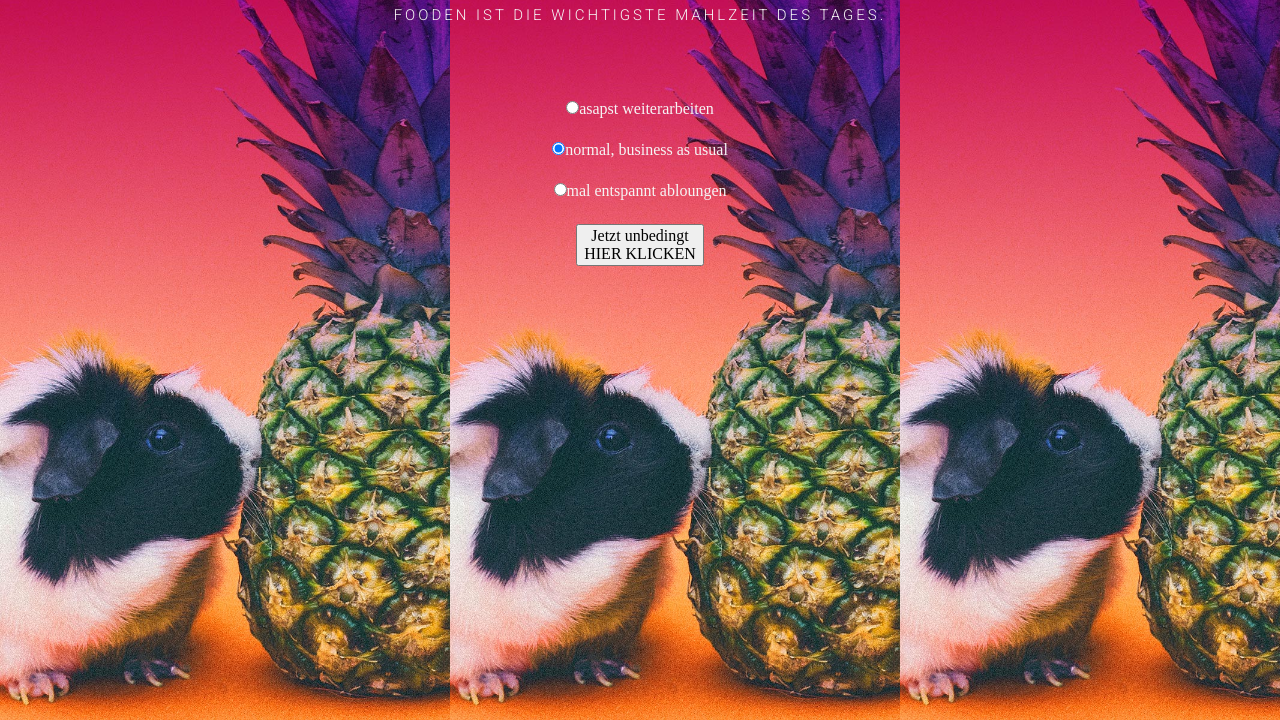
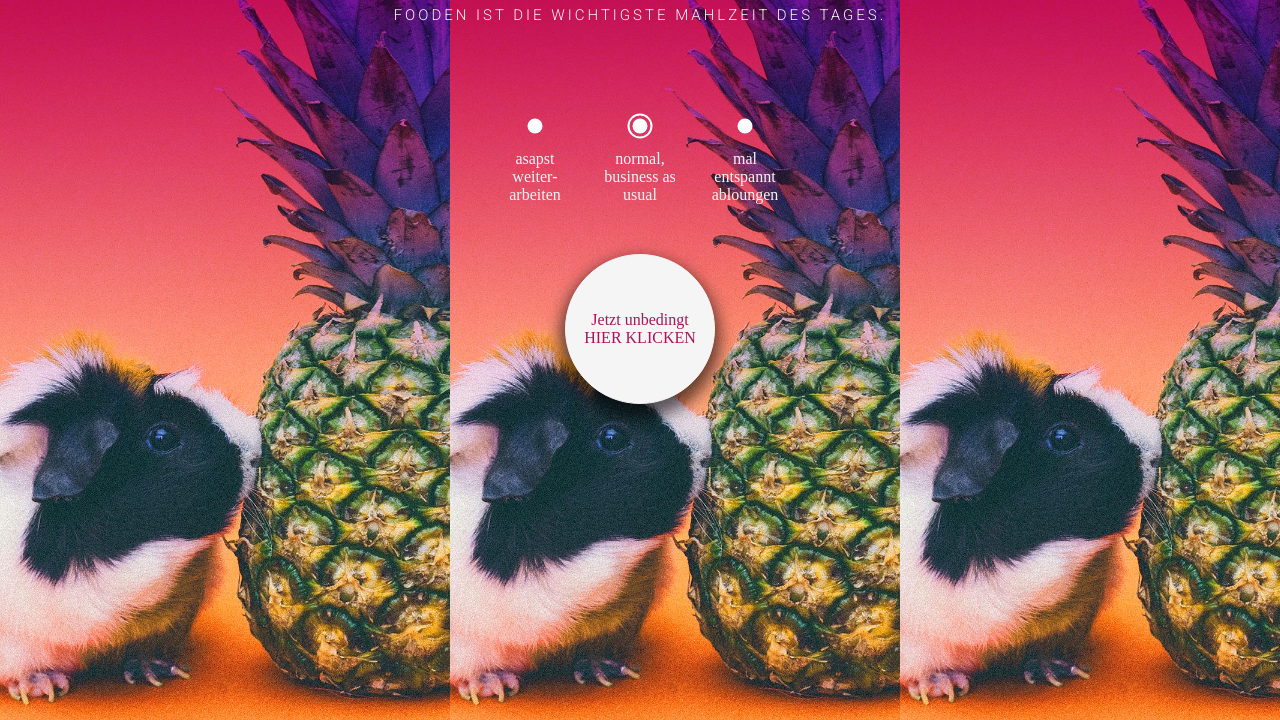
Before and after one commit to sinacodes/lunchroulette, a Gatsby site: page / in a window 1280 px wide. Shown: the part 80-800 px from the top of the page. Built offline with nearby package versions, Linux system fonts and the light colour scheme; Gatsby itself is replaced by a stand-in of ours; a web font is replaced by a local one.

Commit message:
styled form

```diff
--- a/src/components/form.js
+++ b/src/components/form.js
@@ -1,4 +1,92 @@
 import React from 'react'
+import styled from 'react-emotion'
+
+const StyledForm = styled('form')`
+    display: flex;
+    flex-direction: column;
+    align-items: center;
+    font-size: 16px;
+`;
+
+const StyledFormWrapper = styled('div')`
+    margin-top: 50px;
+`;
+
+const StyledSpan = styled('span')`
+    margin: 0;
+    display: inline-block;
+    position: relative;
+    vertical-align: top;
+    margin-left: 10px;
+    margin-right: 10px;
+    width: 85px;
+
+    input[type="radio"] {
+        display:none;
+    }
+
+    input[type="radio"] + label::before {
+  transition: all 250ms cubic-bezier(.4,.25,.3,1);
+  content: "";
+  width: 15px;
+  height: 15px;
+  border-radius: 50%;
+  background-color: white;
+  border: 0px solid white;
+  font-size: 0;
+  position: absolute;
+  bottom: 145%;
+  left: 50%;
+  transform: translate(-50%, 50%);
+}
+
+input[type="radio"] + label::after {
+  transition: all 250ms cubic-bezier(.4,.25,.3,1);
+  content: "";
+  width: 0;
+  height: 0;
+  border-radius: 50%;
+  background-color: white;
+  position: absolute;
+  bottom: 145%;
+  left: 50%;
+  transform: translate(-50%, 50%);
+}
+
+input[type="radio"]:checked + label::after {
+  width: 15px;
+  height: 15px;
+}
+
+input[type="radio"]:checked + label::before {
+  background-color: transparent;
+  width: 25px;
+  height: 25px;
+  border-width: 2px;
+}
+`;
+
+const StyledButtonWrap = styled('div')`
+    margin: 50px 0;
+`;
+
+const StyledButton = styled('button')`
+  text-decoration: none;
+  width: 150px;
+  height: 150px;
+  color: #AD1457;
+  border: 1px solid #F5F5F5;
+  border-radius: 50%;
+  background-color: #F5F5F5;
+  box-shadow: 0px 9px 16px 5px rgba(0,0,0,0.6);
+  font-family: inherit;
+  font-size: inherit;
+  font-weight: inherit;
+
+  &:hover {
+    cursor: pointer;
+  }
+`;
 
 class Formular extends React.Component {
   constructor(props){
@@ -43,25 +131,25 @@ class Formular extends React.Component {
 
   render() {
     return (
-      <form>
-        <section className="formular">
-            <p>
+      <StyledForm>
+        <StyledFormWrapper>
+            <StyledSpan>
                 <input type="radio" name="time" id="short" value="short" checked={this.state.selectedOption === 'short'} onChange={this.handleOptionChange}  />
                 <label htmlFor="short">asapst weiter&shy;arbeiten</label>
-            </p>
-            <p>
+            </StyledSpan>
+            <StyledSpan>
                 <input type="radio" name="time" id="medium" value="medium" checked={this.state.selectedOption === 'medium'} onChange={this.handleOptionChange} />
                 <label htmlFor="medium">normal, business as usual</label>
-            </p>
-            <p>
+            </StyledSpan>
+            <StyledSpan>
                 <input type="radio" name="time" id="long" value="long" checked={this.state.selectedOption === 'long'} onChange={this.handleOptionChange}  />
                 <label htmlFor="long">mal entspannt abloungen</label>
-            </p>
-        </section>
-        <section className="buttonWrap">
-          <button type="button" onClick={this.handleClick} value="Submit">Jetzt unbedingt<br />HIER KLICKEN</button>
-        </section>
-      </form>
+            </StyledSpan>
+        </StyledFormWrapper>
+        <StyledButtonWrap>
+          <StyledButton type="button" onClick={this.handleClick} value="Submit">Jetzt unbedingt<br />HIER KLICKEN</StyledButton>
+        </StyledButtonWrap>
+      </StyledForm>
     );
   }
 };
```
